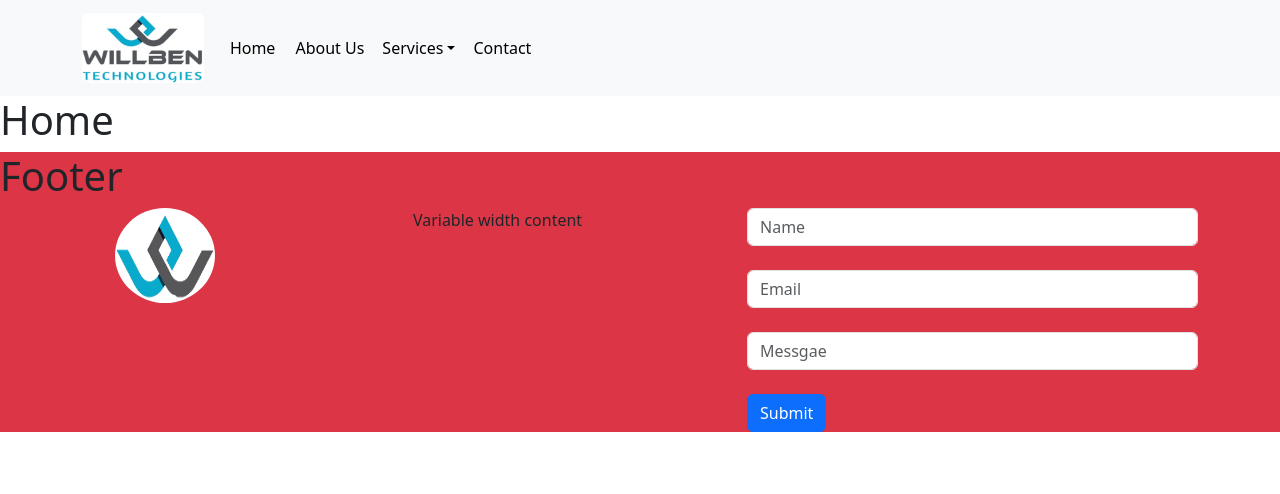
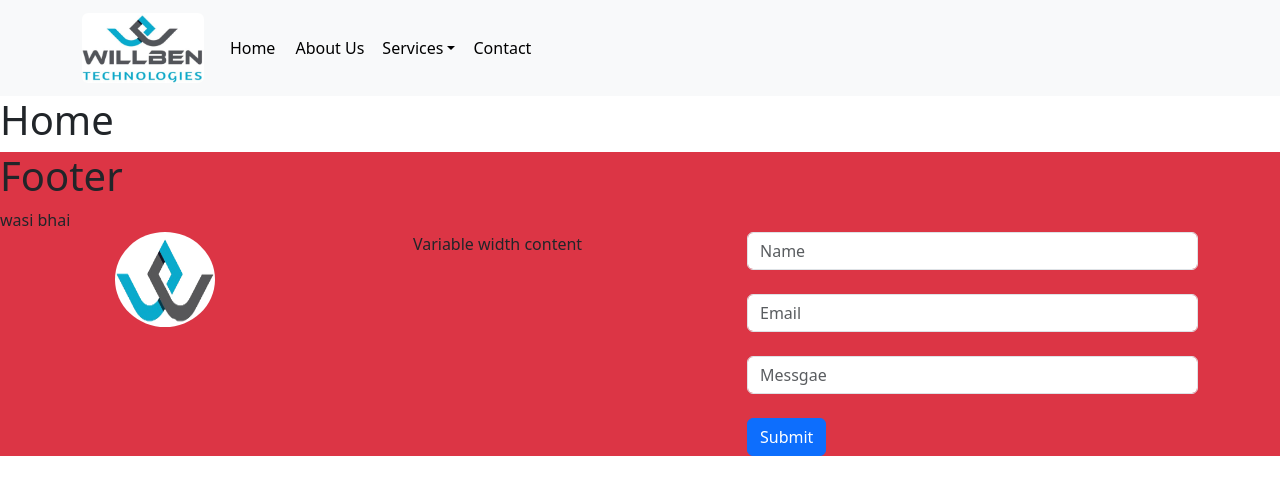
Before and after one commit to MuhammadZamin132611/Willben_Technologies_Web, a React (Create React App) app: page / in a window 1280 px wide. Shown: the top 494 px of the page. Built offline with nearby package versions, Linux system fonts and the light colour scheme.

Commit message:
first commit

```diff
--- a/src/component/Footer.js
+++ b/src/component/Footer.js
@@ -4,10 +4,15 @@ import Col from 'react-bootstrap/Col';
 import Image from 'react-bootstrap/Image';
 import icon from '../assets/willben_logo.jpg'
 
+
+
 function Footer() {
     return (
         <div className="bg-danger">
             <h1>Footer</h1>
+
+ wasi bhai
+
             <Container>
 
                 <Row className="">
```
